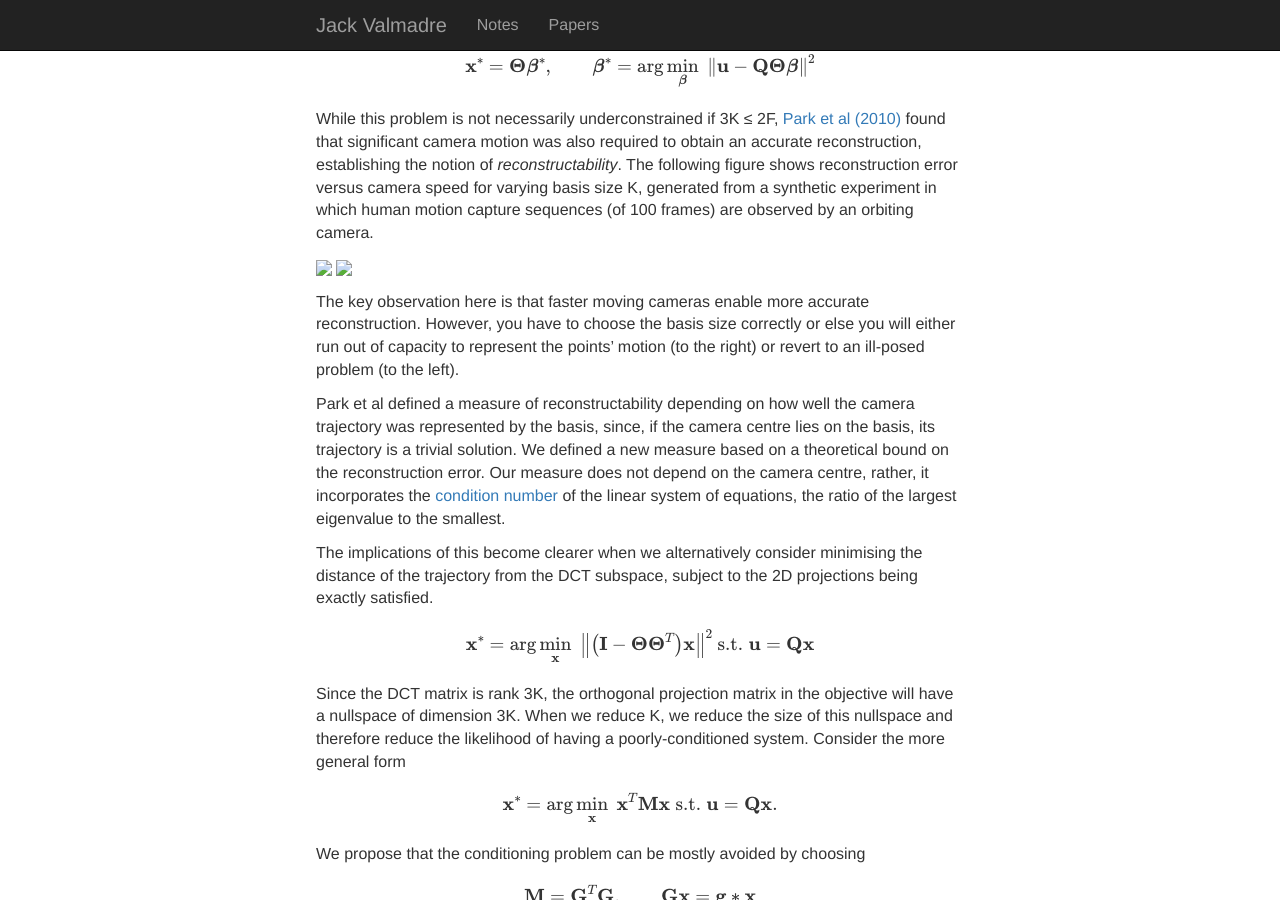
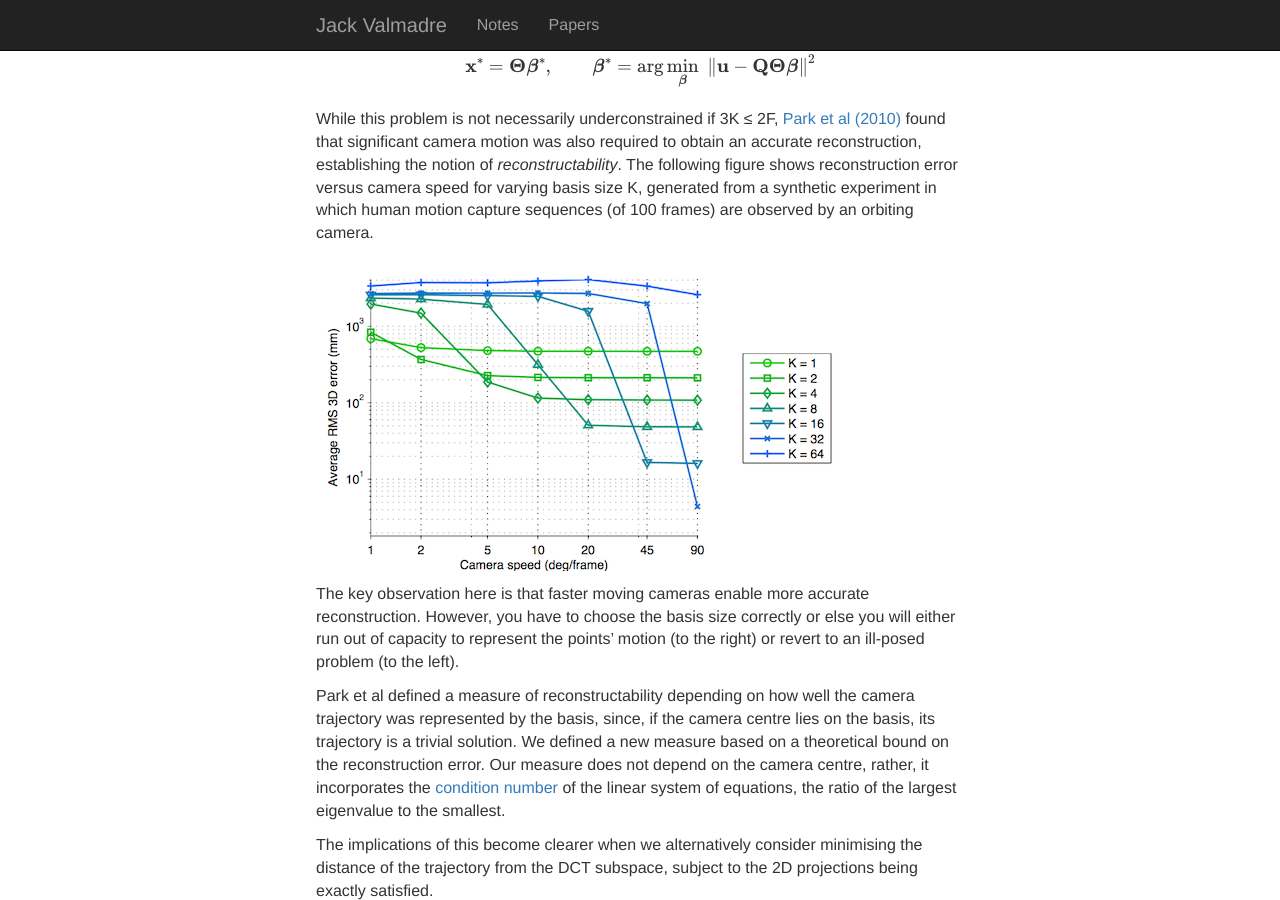
Before and after one commit to jvlmdr/jack.valmadre.net, a Jekyll site: the page built from papers/2012-cvpr-filters/index.md, in a window 1280 px wide and 900 px high, scrolled down 1827 px. Built offline with Jekyll 4.4.1, drawn with Linux system fonts in a browser that asks for light colours; nearby versions of some CDN libraries; formulas are drawn with MathJax 3.

Commit message:
Add aux files for CVPR 2012 paper

```diff
--- a/papers/2012-cvpr-filters/index.md
+++ b/papers/2012-cvpr-filters/index.md
@@ -53,8 +53,8 @@ $$
 While this problem is not necessarily underconstrained if 3K &le; 2F, <a href="http://www.cs.cmu.edu/~hyunsoop/trajectory_reconstruction.html">Park et al (2010)</a> found that significant camera motion was also required to obtain an accurate reconstruction, establishing the notion of <em>reconstructability</em>.
 The following figure shows reconstruction error versus camera speed for varying basis size K, generated from a synthetic experiment in which human motion capture sequences (of 100 frames) are observed by an orbiting camera.
 
-<img src="/static/projects/trajectory-filters/dct.png" />
-<img src="/static/projects/trajectory-filters/dct-legend.png" />
+<img src="dct.png" />
+<img src="dct-legend.png" />
 
 The key observation here is that faster moving cameras enable more accurate reconstruction.
 However, you have to choose the basis size correctly or else you will either run out of capacity to represent the points' motion (to the right) or revert to an ill-posed problem (to the left).
@@ -91,26 +91,32 @@ We typically choose simple finite difference filters: some combination of (-1, 1
 If the filter has support m, then the matrix M has a nullspace of size 3(m-1), since we only compute the convolution with parts of the signal where the two inputs overlap completely (i.e. "valid" mode in <a href="http://www.mathworks.com/help/matlab/ref/conv.html">Matlab's conv() function</a>).
 
 Using these &ldquo;trajectory filters,&rdquo; we are able to achieve 3D error at the limit of reconstructability without having to choose the basis size K.
-<img src="/static/projects/trajectory-filters/dct-filters.png" /><img src="/static/projects/trajectory-filters/dct-filters-legend.png" />
+
+<img src="dct-filters.png" />
+<img src="dct-filters-legend.png" />
 
 The reason that this works becomes evident examining the eigenspectra of the DCT matrix (left) versus the first-difference (middle) and second-difference (right) filters.
 The filters do not have the many zero eigenvalues which cause the system to become poorly conditioned.
 
-<img src="/static/projects/trajectory-filters/basis-spectrum.png" />
-<img src="/static/projects/trajectory-filters/first-diff-spectrum.png" />
-<img src="/static/projects/trajectory-filters/second-diff-spectrum.png" />
+<img src="basis-spectrum.png" />
+<img src="first-diff-spectrum.png" />
+<img src="second-diff-spectrum.png" />
 
 A nice twist here is that the Discrete Cosine Transform diagonalises symmetric convolution in an analogous way to the Fourier transform diagonalising periodic convolution, so the eigenspectra above are actually the DCT transform of each filter.
 This means we can enforce the filters as a weighting in the DCT domain, although in practice it is usually more efficient to work in the time domain because the systems are sparse.
 This also makes it possible to reveal the filter which is equivalent to using a particular truncation of the DCT basis.
-<img src="/static/projects/trajectory-filters/basis-impulse-wsws.png" />
+
+<img src="basis-impulse-wsws.png" />
 
 The final results from our example are shown below.
 Red points denote the output and black the ground truth.
 
 <iframe width="560" height="315" src="http://www.youtube.com/embed/UrWNdChPI3s?rel=0&showinfo=1&fs=1&modestbranding=1" frameborder="0" allowfullscreen></iframe>
+
 <iframe width="560" height="315" src="http://www.youtube.com/embed/8r4WHDzrfV4?rel=0&showinfo=1&fs=1&modestbranding=1" frameborder="0" allowfullscreen></iframe>
+
 <iframe width="560" height="315" src="http://www.youtube.com/embed/ZdH7OKfyWhM?rel=0&showinfo=1&fs=1&modestbranding=1" frameborder="0" allowfullscreen></iframe>
+
 <iframe width="560" height="315" src="http://www.youtube.com/embed/MwpkZucILTQ?rel=0&showinfo=1&fs=1&modestbranding=1" frameborder="0" allowfullscreen></iframe>
 
 ### Code
@@ -120,7 +126,7 @@ It's all Matlab.
 Never tested with GNU Octave.
 This code is provided for free use, no warranty whatsoever.
 <ul>
-<li><a href="/static/projects/trajectory-filters/trajectory-filters.tar.gz" />trajectory-filters.tar.gz</a></li>
+<li><a href="trajectory-filters.tar.gz" />trajectory-filters.tar.gz</a></li>
 </ul>
 
 Run <tt>setup.m</tt> to set the path as required.
@@ -133,10 +139,10 @@ This experiment depends on Honglak Lee et al's <a href="http://ai.stanford.edu/~
 Ensure that <tt>l1ls_featuresign.m</tt> is found in <tt>src/lee-2006/</tt>.
 
 I'm also providing the exact 100-frame mocap sequences from the <a href="http://mocap.cs.cmu.edu/">CMU Motion Capture Database</a> which we used.
-Thanks to <a href="http://www.ict.csiro.au/staff/mark.cox/">Mark Cox</a> for converting them to point clouds.
+Thanks to <a href="https://scholar.google.com.au/citations?user=Bk3UD4EAAAAJ">Mark Cox</a> for converting them to point clouds.
 Put this file in <tt>data/</tt> before running <tt>solver_experiment.m</tt>.
 <ul>
-<li><a href="/static/projects/trajectory-filters/mocap-data.mat" />mocap-data.mat</a> (43MB)</li>
+<li><a href="mocap-data.mat" />mocap-data.mat</a> (43MB)</li>
 </ul>
 
 The actual reconstruction code is super simple and happens in <tt>reconstruct_filters.m</tt> and <tt>reconstruct_linear.m</tt>.
```
Also changed, not shown: papers/2012-cvpr-filters/basis-impulse-wsws.png (added), papers/2012-cvpr-filters/basis-spectrum.png (added), papers/2012-cvpr-filters/dct-filters-legend.png (added), papers/2012-cvpr-filters/dct-filters.png (added), papers/2012-cvpr-filters/dct-legend.png (added), papers/2012-cvpr-filters/dct.png (added), papers/2012-cvpr-filters/first-diff-spectrum.png (added), papers/2012-cvpr-filters/second-diff-spectrum.png (added), 2 other files.
